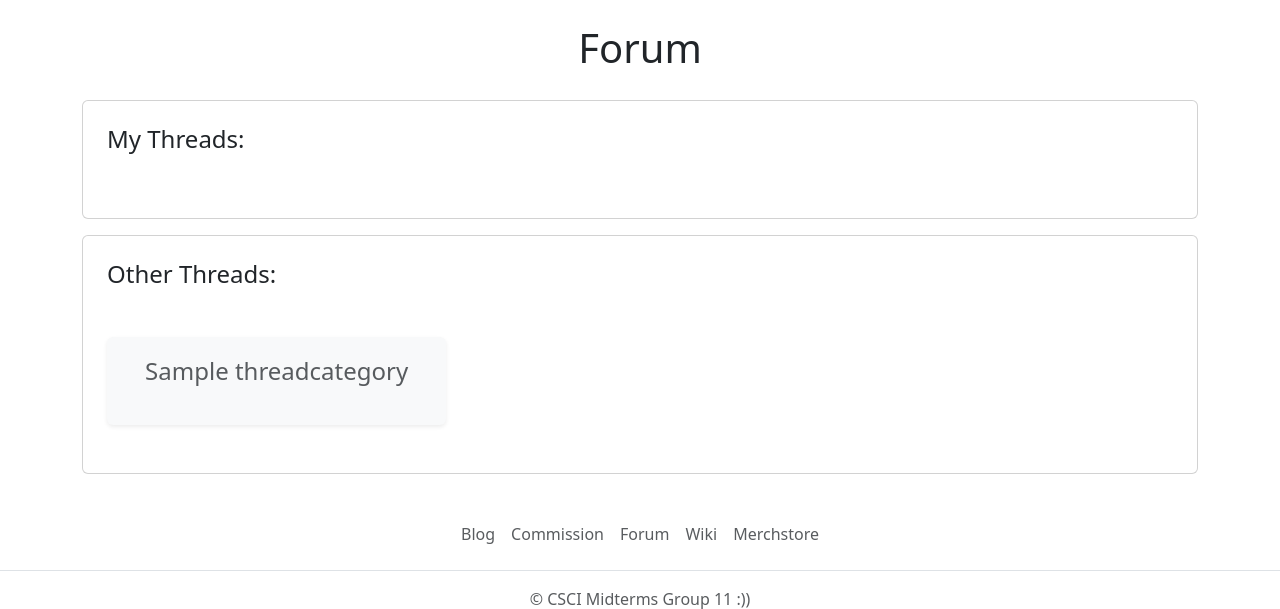
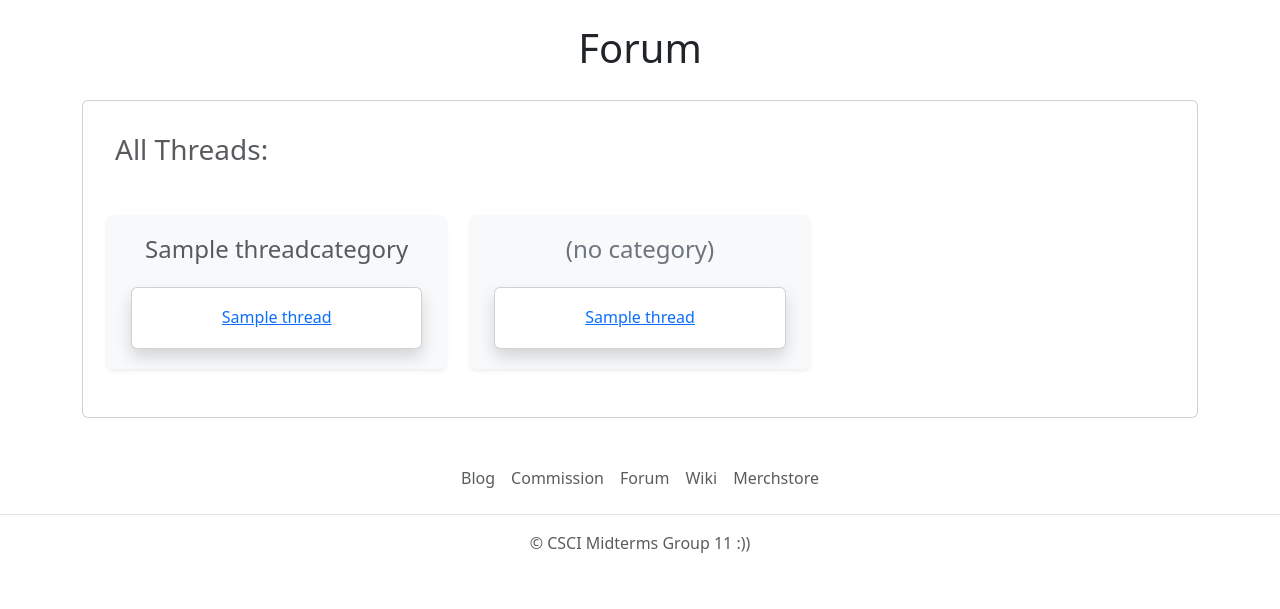
Before and after one commit to miksingsoju/hobbysite-CD-11, a Django app: template hobbysite/forum/templates/thread_list.html in a window 1280 px wide. Shown: the part 111-720 px from the top of the page. Run offline with Django 5.2, Linux system fonts and the light colour scheme; the template is opened without the code that fills it: values that come from a table or form of the project are taken from there, others are empty; tables that the repository leaves empty hold one stand-in row (values such as "Sample post").

Commit message:
refine list view and template to handle all edge cases

```diff
--- a/hobbysite/forum/templates/list_base.html
+++ b/hobbysite/forum/templates/list_base.html
@@ -9,11 +9,13 @@
 <div class="container">
 <h1 class="text-center my-4 pb-1">Forum</h1>
 
-{% if categories %}
+{% if threads %}
 
-    <!-- User Threads -->
+    <!-- User Threads (only visible if authorized) -->
+    {% if user.is_authenticated %}
     <div class="card p-4 pb-2 my-3">
-    <h4 class="text-start">My Threads:</h4>
+    <h3 class="text-start text-muted ms-2 mt-2">{{ user }}'s Threads:</h3>
+
     <div class="row my-4">
     {% for category in categories %}
     {% if category.threads.all|anyFromUser:user %}
@@ -30,12 +32,30 @@
         </container>
     {% endif %}
     {% endfor %}
+
+    <!-- User threads with No Category -->
+    {% if no_cat_threads|anyFromUser:user %}
+        <container class="col-md-4 my-3">
+        <div class="px-4 py-3 h-100 card-body shadow-sm rounded bg-light">
+            <h4 class="text-center text-secondary mt-1 mb-4"> (no category) </h4>
+                <!-- Verbose name 'threads' reverse -->
+                {% for thread in no_cat_threads %}
+                    <!-- block override -->
+                    {% block no_category %}
+                    {% endblock %}
+                {% endfor %}
+        </div>
+        </container>
+    {% endif %}
     </div>
     </div>
+    {% endif %}
 
-    <!-- Other Threads -->
+    <!-- Other Threads (modified when not authorized) -->
+    {% if user.is_authenticated %}
         <div class="card p-4 pb-2">
-    <h4 class="text-start">Other Threads:</h4>
+        <h3 class="text-start text-muted ms-2 mt-2">Other Threads:</h3>
+
         <div class="row my-4">
         {% for category in categories %}
         {% if category.threads.all|anyFromOther:user %}
@@ -52,9 +72,64 @@
             </container>
         {% endif %}
         {% endfor %}
+
+        <!-- Other threads with No Category -->
+        {% if no_cat_threads|anyFromOther:user %}
+            <container class="col-md-4 my-3">
+            <div class="px-4 py-3 h-100 card-body shadow-sm rounded bg-light">
+                <h4 class="text-center text-secondary mt-1 mb-4"> (no category) </h4>
+                    <!-- Verbose name 'threads' reverse -->
+                    {% for thread in no_cat_threads %}
+                        <!-- block override -->
+                        {% block other_no_category %}
+                        {% endblock %}
+                    {% endfor %}
+            </div>
+            </container>
+        {% endif %}
+        </div>
+        </div>
+
+    <!-- All threads regardless of User -->
+    {% else %}
+        <div class="card p-4 pb-2">
+        <h3 class="text-start text-muted ms-2 mt-2">All Threads:</h3>
+
+        <div class="row my-4">
+        {% for category in categories %}
+        {% if category.threads.all %}
+            <container class="col-md-4 my-3">
+            <div class="px-4 py-3 h-100 card-body shadow-sm rounded bg-light">
+                <h4 class="text-center text-muted mt-1 mb-4">{{ category }}</h4>
+                    <!-- Verbose name 'threads' reverse -->
+                    {% for thread in category.threads.all %}
+                        <!-- block override -->
+                        {% block no_auth_list %}
+                        {% endblock %}
+                    {% endfor %}
+            </div>
+            </container>
+        {% endif %}
+        {% endfor %}
+
+        <!-- All threads with No Category -->
+        {% if no_cat_threads %}
+            <container class="col-md-4 my-3">
+            <div class="px-4 py-3 h-100 card-body shadow-sm rounded bg-light">
+                <h4 class="text-center text-secondary mt-1 mb-4"> (no category) </h4>
+                    <!-- Verbose name 'threads' reverse -->
+                    {% for thread in no_cat_threads %}
+                        <!-- block override -->
+                        {% block no_auth_no_category %}
+                        {% endblock %}
+                    {% endfor %}
+            </div>
+            </container>
+        {% endif %}
         </div>
         </div>
     {% endif %}
 
+{% endif %}
 </div>
 {% endblock %}
--- a/hobbysite/forum/templates/thread_list.html
+++ b/hobbysite/forum/templates/thread_list.html
@@ -1,6 +1,8 @@
 {% extends "list_base.html" %}
 
-<!-- Block for user's threads -->
+{% if user.is_authenticated %}
+
+  <!-- Block for User's threads -->
 
   {% block my_list %}
   {% if thread in user_threads %}
@@ -17,7 +19,24 @@
   {% endif %}
   {% endblock %}
 
-<!-- Block for other threads -->
+  <!-- User's threads without category -->
+
+  {% block no_category %}
+  {% if thread in user_threads %}
+  <container class="col">
+      <div class="card shadow row-md-1 p-3 my-1">
+          <!-- Thread Title -->
+          <h6 class="card-title my-1">
+              <a href="{% url 'forum:thread_detail' thread.id %}" class="text-primary">
+              {{ thread.title }}
+              </a>
+          </h6>
+      </div>
+  </container>
+  {% endif %}
+  {% endblock %}
+
+  <!-- Block for Other threads -->
 
   {% block other_list %}
   {% if thread not in user_threads %}
@@ -33,3 +52,54 @@
   </container>
   {% endif %}
   {% endblock %}
+
+  <!-- Other threads without category -->
+
+  {% block other_no_category %}
+  {% if thread not in user_threads %}
+  <container class="col">
+      <div class="card shadow row-md-1 p-3 my-1">
+          <!-- Thread Title -->
+          <h6 class="card-title my-1">
+              <a href="{% url 'forum:thread_detail' thread.id %}" class="text-primary">
+              {{ thread.title }}
+              </a>
+          </h6>
+      </div>
+  </container>
+  {% endif %}
+  {% endblock %}
+
+{% else %}
+
+  <!-- Block for All threads -->
+
+  {% block no_auth_list %}
+  <container class="col">
+      <div class="card shadow row-md-1 p-3 my-1">
+          <!-- Thread Title -->
+          <h6 class="card-title my-1">
+              <a href="{% url 'forum:thread_detail' thread.id %}" class="text-primary">
+              {{ thread.title }}
+              </a>
+          </h6>
+      </div>
+  </container>
+  {% endblock %}
+
+  <!-- Block for All threads without category -->
+
+  {% block no_auth_no_category %}
+  <container class="col">
+      <div class="card shadow row-md-1 p-3 my-1">
+          <!-- Thread Title -->
+          <h6 class="card-title my-1">
+              <a href="{% url 'forum:thread_detail' thread.id %}" class="text-primary">
+              {{ thread.title }}
+              </a>
+          </h6>
+      </div>
+  </container>
+  {% endblock %}
+
+{% endif %}
```
Also changed, not shown: hobbysite/forum/views.py (+7 -1 lines). Lines whose indentation alone changed are shown as unchanged.
